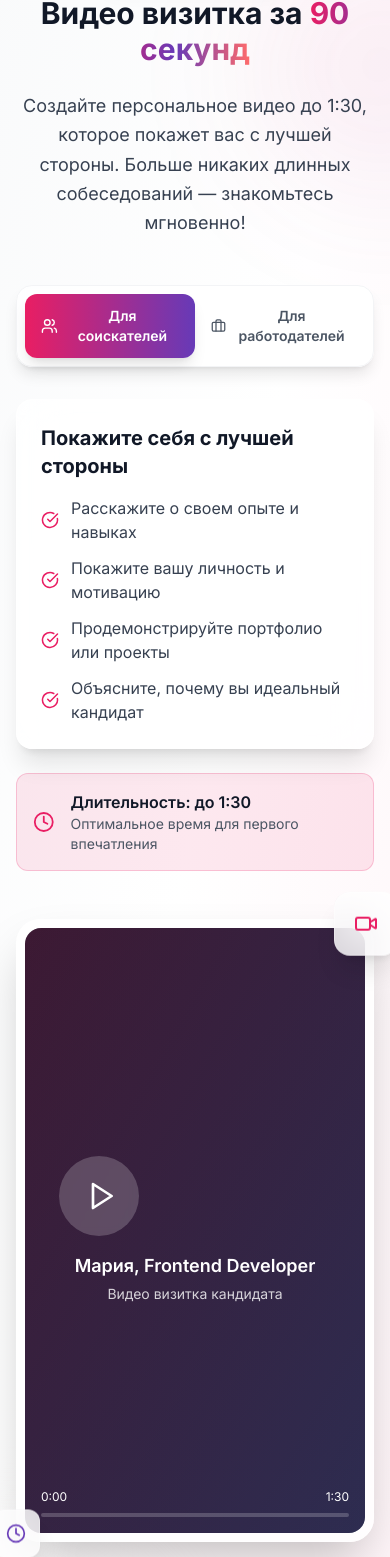
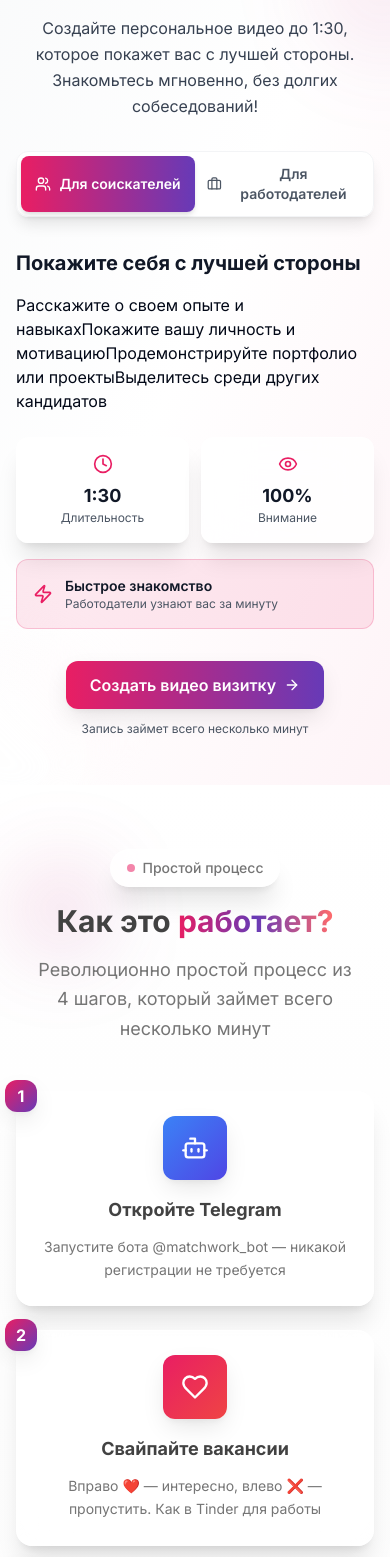
Before and after one commit to Mikesolo1/matchwork-swipe-find, a React (Vite) app: page / in a window 390 px wide. Shown: the part 1217-2774 px from the top of the page. Built offline with nearby package versions, Linux system fonts and the light colour scheme.

Commit message:
Refactor VideoSection for compactness
Make VideoSection more compact, interactive, and responsive, removing video elements.

```diff
--- a/src/components/VideoSection.tsx
+++ b/src/components/VideoSection.tsx
@@ -1,218 +1,140 @@
 
-import { Play, Video, Clock, Users, Briefcase, Heart, ArrowRight, CheckCircle } from 'lucide-react';
+import { Users, Briefcase, Clock, CheckCircle, ArrowRight, Zap, Eye } from 'lucide-react';
 import { useState } from 'react';
 
 const VideoSection = () => {
   const [activeTab, setActiveTab] = useState<'candidates' | 'employers'>('candidates');
-  const [isPlaying, setIsPlaying] = useState(false);
-
-  const handlePlayClick = () => {
-    setIsPlaying(!isPlaying);
-  };
 
   return (
-    <section className="py-16 sm:py-20 lg:py-24 bg-gradient-to-br from-gray-50 via-white to-brand-primary/5 relative overflow-hidden">
-      {/* Декоративные элементы фона */}
+    <section className="py-12 lg:py-16 bg-gradient-to-br from-gray-50 via-white to-brand-primary/5 relative overflow-hidden">
+      {/* Background decorative elements */}
       <div className="absolute inset-0 overflow-hidden">
-        <div className="absolute top-20 -right-32 w-64 h-64 bg-gradient-to-br from-brand-primary/10 to-brand-secondary/5 rounded-full blur-3xl animate-float"></div>
-        <div className="absolute -bottom-20 -left-32 w-80 h-80 bg-gradient-to-tr from-brand-secondary/8 to-brand-accent/5 rounded-full blur-2xl animate-pulse"></div>
+        <div className="absolute top-10 -right-20 w-40 h-40 bg-gradient-to-br from-brand-primary/10 to-brand-secondary/5 rounded-full blur-2xl animate-float"></div>
+        <div className="absolute -bottom-10 -left-20 w-48 h-48 bg-gradient-to-tr from-brand-secondary/8 to-brand-accent/5 rounded-full blur-xl animate-pulse"></div>
       </div>
 
       <div className="container mx-auto px-4 relative z-10">
-        <div className="text-center mb-12 lg:mb-16">
-          {/* Бейдж */}
-          <div className="inline-flex items-center space-x-2 glass px-4 py-2 rounded-full mb-6 animate-fade-in-down">
-            <Video className="text-brand-primary" size={18} />
-            <span className="text-sm font-medium text-gray-800">Видео знакомство</span>
+        <div className="text-center mb-8 lg:mb-12">
+          {/* Badge */}
+          <div className="inline-flex items-center space-x-2 glass px-3 py-2 rounded-full mb-4 animate-fade-in-down">
+            <Zap className="text-brand-primary" size={16} />
+            <span className="text-xs font-medium text-gray-800">Видео знакомство</span>
           </div>
 
-          {/* Заголовок */}
-          <h2 className="text-3xl sm:text-4xl lg:text-5xl font-display font-bold text-gray-900 mb-6 animate-fade-in-up" style={{animationDelay: '0.1s'}}>
+          {/* Title */}
+          <h2 className="text-2xl sm:text-3xl lg:text-4xl font-display font-bold text-gray-900 mb-4 animate-fade-in-up" style={{animationDelay: '0.1s'}}>
             Видео визитка за{' '}
             <span className="text-gradient bg-gradient-to-r from-brand-primary via-brand-secondary to-brand-accent bg-clip-text">
               90 секунд
             </span>
           </h2>
 
-          <p className="text-lg lg:text-xl text-gray-700 max-w-3xl mx-auto leading-relaxed animate-fade-in-up" style={{animationDelay: '0.3s'}}>
+          <p className="text-base lg:text-lg text-gray-700 max-w-2xl mx-auto leading-relaxed animate-fade-in-up" style={{animationDelay: '0.2s'}}>
             Создайте персональное видео до 1:30, которое покажет вас с лучшей стороны.
-            Больше никаких длинных собеседований — знакомьтесь мгновенно!
+            Знакомьтесь мгновенно, без долгих собеседований!
           </p>
         </div>
 
-        <div className="grid lg:grid-cols-2 gap-12 lg:gap-16 items-center">
-          {/* Левая колонка - Интерактивные табы */}
-          <div className="space-y-8 animate-slide-in-right" style={{animationDelay: '0.5s'}}>
-            {/* Переключатель */}
-            <div className="flex bg-white/80 backdrop-blur-sm rounded-2xl p-2 shadow-lg border border-gray-100">
+        <div className="max-w-4xl mx-auto">
+          {/* Tab switcher */}
+          <div className="flex bg-white/90 backdrop-blur-sm rounded-xl p-1 shadow-lg border border-gray-100 mb-8 animate-scale-in" style={{animationDelay: '0.3s'}}>
             <button
               onClick={() => setActiveTab('candidates')}
-                className={`flex-1 flex items-center justify-center space-x-2 py-3 px-4 rounded-xl font-semibold text-sm transition-all duration-300 ${
+              className={`flex-1 flex items-center justify-center space-x-2 py-2 px-3 rounded-lg font-semibold text-sm transition-all duration-300 ${
                 activeTab === 'candidates'
-                    ? 'bg-gradient-to-r from-brand-primary to-brand-secondary text-white shadow-lg'
+                  ? 'bg-gradient-to-r from-brand-primary to-brand-secondary text-white shadow-md'
                   : 'text-gray-600 hover:text-gray-800'
               }`}
             >
-                <Users size={18} />
+              <Users size={16} />
               <span>Для соискателей</span>
             </button>
             <button
               onClick={() => setActiveTab('employers')}
-                className={`flex-1 flex items-center justify-center space-x-2 py-3 px-4 rounded-xl font-semibold text-sm transition-all duration-300 ${
+              className={`flex-1 flex items-center justify-center space-x-2 py-2 px-3 rounded-lg font-semibold text-sm transition-all duration-300 ${
                 activeTab === 'employers'
-                    ? 'bg-gradient-to-r from-brand-primary to-brand-secondary text-white shadow-lg'
+                  ? 'bg-gradient-to-r from-brand-primary to-brand-secondary text-white shadow-md'
                   : 'text-gray-600 hover:text-gray-800'
               }`}
             >
-                <Briefcase size={18} />
+              <Briefcase size={16} />
               <span>Для работодателей</span>
             </button>
           </div>
 
-            {/* Контент для соискателей */}
-            {activeTab === 'candidates' && (
-              <div className="space-y-6 animate-fade-in">
-                <div className="glass rounded-2xl p-6 border border-white/30">
+          {/* Content grid */}
+          <div className="grid md:grid-cols-2 gap-6 lg:gap-8 mb-8">
+            {/* Benefits */}
+            <div className="space-y-4 animate-slide-in-right" style={{animationDelay: '0.4s'}}>
               <h3 className="font-display font-bold text-xl text-gray-900 mb-4">
-                    Покажите себя с лучшей стороны
+                {activeTab === 'candidates' ? 'Покажите себя с лучшей стороны' : 'Привлекайте лучших кандидатов'}
               </h3>
-                  <ul className="space-y-3">
-                    {[
+
+              <div className="space-y-3">
+                {activeTab === 'candidates' ? [
                   'Расскажите о своем опыте и навыках',
                   'Покажите вашу личность и мотивацию',
                   'Продемонстрируйте портфолио или проекты',
-                      'Объясните, почему вы идеальный кандидат'
-                    ].map((item, index) => (
-                      <li key={index} className="flex items-center space-x-3">
-                        <CheckCircle className="text-brand-primary flex-shrink-0" size={18} />
-                        <span className="text-gray-700">{item}</span>
-                      </li>
-                    ))}
-                  </ul>
-                </div>
-
-                <div className="flex items-center space-x-4 p-4 bg-brand-primary/10 rounded-xl border border-brand-primary/20">
-                  <Clock className="text-brand-primary" size={24} />
-                  <div>
-                    <p className="font-semibold text-gray-900">Длительность: до 1:30</p>
-                    <p className="text-sm text-gray-600">Оптимальное время для первого впечатления</p>
-                  </div>
-                </div>
-              </div>
-            )}
-
-            {/* Контент для работодателей */}
-            {activeTab === 'employers' && (
-              <div className="space-y-6 animate-fade-in">
-                <div className="glass rounded-2xl p-6 border border-white/30">
-                  <h3 className="font-display font-bold text-xl text-gray-900 mb-4">
-                    Представьте вашу компанию
-                  </h3>
-                  <ul className="space-y-3">
-                    {[
+                  'Выделитесь среди других кандидатов'
+                ] : [
                   'Познакомьте с командой и культурой',
                   'Покажите офис и рабочую атмосферу',
                   'Расскажите о проектах и возможностях',
                   'Объясните преимущества работы у вас'
                 ].map((item, index) => (
-                      <li key={index} className="flex items-center space-x-3">
-                        <CheckCircle className="text-brand-secondary flex-shrink-0" size={18} />
-                        <span className="text-gray-700">{item}</span>
-                      </li>
+                  <div key={index} className="flex items-start space-x-3 group">
+                    <CheckCircle className={`${activeTab === 'candidates' ? 'text-brand-primary' : 'text-brand-secondary'} flex-shrink-0 mt-0.5 group-hover:scale-110 transition-transform`} size={16} />
+                    <span className="text-gray-700 text-sm">{item}</span>
+                  </div>
                 ))}
-                  </ul>
+              </div>
             </div>
 
-                <div className="flex items-center space-x-4 p-4 bg-brand-secondary/10 rounded-xl border border-brand-secondary/20">
-                  <Heart className="text-brand-secondary" size={24} />
-                  <div>
-                    <p className="font-semibold text-gray-900">Привлекайте лучших</p>
-                    <p className="text-sm text-gray-600">Покажите, почему у вас хотят работать</p>
+            {/* Stats and features */}
+            <div className="space-y-4 animate-slide-in-right" style={{animationDelay: '0.5s'}}>
+              <div className="grid grid-cols-2 gap-3">
+                <div className="glass rounded-xl p-4 text-center group hover:shadow-hover-lift transition-all duration-300">
+                  <Clock className={`${activeTab === 'candidates' ? 'text-brand-primary' : 'text-brand-secondary'} mx-auto mb-2 group-hover:scale-110 transition-transform`} size={20} />
+                  <div className="font-bold text-lg text-gray-900">1:30</div>
+                  <div className="text-xs text-gray-600">Длительность</div>
+                </div>
+
+                <div className="glass rounded-xl p-4 text-center group hover:shadow-hover-lift transition-all duration-300">
+                  <Eye className={`${activeTab === 'candidates' ? 'text-brand-primary' : 'text-brand-secondary'} mx-auto mb-2 group-hover:scale-110 transition-transform`} size={20} />
+                  <div className="font-bold text-lg text-gray-900">100%</div>
+                  <div className="text-xs text-gray-600">Внимание</div>
                 </div>
               </div>
-              </div>
-            )}
-          </div>
 
-          {/* Правая колонка - Видео мокап */}
-          <div className="relative animate-slide-in-right" style={{animationDelay: '0.7s'}}>
-            <div className="relative max-w-md mx-auto lg:max-w-none">
-              {/* Главный экран */}
-              <div className="relative glass border border-white/30 rounded-3xl p-2 shadow-2xl hover:shadow-hover-lift transform hover:-translate-y-2 transition-all duration-500">
-                <div className="bg-gradient-to-br from-gray-900 to-gray-800 rounded-2xl overflow-hidden aspect-[9/16]">
-                  {/* Видео контейнер */}
-                  <div className="relative h-full bg-gradient-to-br from-brand-primary/20 to-brand-secondary/20 flex items-center justify-center">
-                    {!isPlaying ? (
-                      <div className="text-center space-y-4">
-                        <button
-                          onClick={handlePlayClick}
-                          className="group w-20 h-20 bg-white/20 backdrop-blur-sm rounded-full flex items-center justify-center hover:bg-white/30 transition-all duration-300 hover:scale-110"
-                        >
-                          <Play className="text-white ml-1 group-hover:scale-110 transition-transform" size={32} />
-                        </button>
-                        <div className="text-white text-center px-4">
-                          <h4 className="font-semibold text-lg mb-1">
-                            {activeTab === 'candidates' ? 'Мария, Frontend Developer' : 'Команда Яндекса'}
-                          </h4>
-                          <p className="text-white/80 text-sm">
-                            {activeTab === 'candidates' ? 'Видео визитка кандидата' : 'Презентация вакансии'}
+              <div className={`p-4 rounded-xl border ${activeTab === 'candidates' ? 'bg-brand-primary/10 border-brand-primary/20' : 'bg-brand-secondary/10 border-brand-secondary/20'} transition-all duration-300`}>
+                <div className="flex items-center space-x-3">
+                  <Zap className={`${activeTab === 'candidates' ? 'text-brand-primary' : 'text-brand-secondary'}`} size={20} />
+                  <div>
+                    <p className="font-semibold text-gray-900 text-sm">
+                      {activeTab === 'candidates' ? 'Быстрое знакомство' : 'Эффективный отбор'}
                     </p>
-                        </div>
-                      </div>
-                    ) : (
-                      <div className="relative h-full w-full bg-gradient-to-br from-brand-primary to-brand-secondary flex items-center justify-center">
-                        <div className="text-center text-white space-y-3">
-                          <div className="w-16 h-16 bg-white/20 rounded-full flex items-center justify-center mx-auto animate-pulse">
-                            <Video className="text-white" size={24} />
-                          </div>
-                          <p className="text-sm animate-pulse">Воспроизведение видео...</p>
-                          <button
-                            onClick={handlePlayClick}
-                            className="text-xs text-white/80 hover:text-white transition-colors"
-                          >
-                            Остановить
-                          </button>
-                        </div>
-                      </div>
-                    )}
-
-                    {/* Индикатор времени */}
-                    <div className="absolute bottom-4 left-4 right-4">
-                      <div className="flex items-center justify-between text-white text-xs mb-2">
-                        <span>0:00</span>
-                        <span>1:30</span>
-                      </div>
-                      <div className="w-full h-1 bg-white/20 rounded-full overflow-hidden">
-                        <div className={`h-full bg-white transition-all duration-1000 ${isPlaying ? 'w-1/3' : 'w-0'}`}></div>
+                    <p className="text-xs text-gray-600">
+                      {activeTab === 'candidates' ? 'Работодатели узнают вас за минуту' : 'Найдите идеальных кандидатов'}
+                    </p>
                   </div>
                 </div>
               </div>
             </div>
           </div>
 
-              {/* Плавающие элементы */}
-              <div className="absolute -top-6 -right-6 w-16 h-16 glass rounded-2xl flex items-center justify-center animate-float border border-white/30" style={{animationDelay: '2s'}}>
-                <Video className="text-brand-primary" size={24} />
-              </div>
-              <div className="absolute -bottom-6 -left-6 w-12 h-12 glass rounded-xl flex items-center justify-center animate-float border border-white/30" style={{animationDelay: '3s'}}>
-                <Clock className="text-brand-secondary" size={20} />
-              </div>
-            </div>
-          </div>
-        </div>
-
-        {/* CTA секция */}
-        <div className="text-center mt-16 animate-fade-in-up" style={{animationDelay: '1s'}}>
+          {/* CTA */}
+          <div className="text-center animate-fade-in-up" style={{animationDelay: '0.6s'}}>
             <a
               href="https://t.me/workswipematch_bot/work"
-            className="group inline-flex items-center space-x-3 bg-gradient-to-r from-brand-primary to-brand-secondary text-white px-8 py-4 rounded-2xl font-semibold text-lg shadow-elegant hover:shadow-hover-lift transform hover:-translate-y-1 transition-all duration-300"
+              className="group inline-flex items-center space-x-2 bg-gradient-to-r from-brand-primary to-brand-secondary text-white px-6 py-3 rounded-xl font-semibold shadow-elegant hover:shadow-hover-lift transform hover:-translate-y-1 transition-all duration-300"
             >
               <span>Создать видео визитку</span>
-            <ArrowRight size={20} className="group-hover:translate-x-1 transition-transform" />
+              <ArrowRight size={16} className="group-hover:translate-x-1 transition-transform" />
             </a>
-          <p className="text-sm text-gray-600 mt-4">
-            Запись видео займет всего несколько минут
+            <p className="text-xs text-gray-600 mt-3">
+              Запись займет всего несколько минут
             </p>
+          </div>
         </div>
       </div>
     </section>
```
Lines whose indentation alone changed are shown as unchanged.
